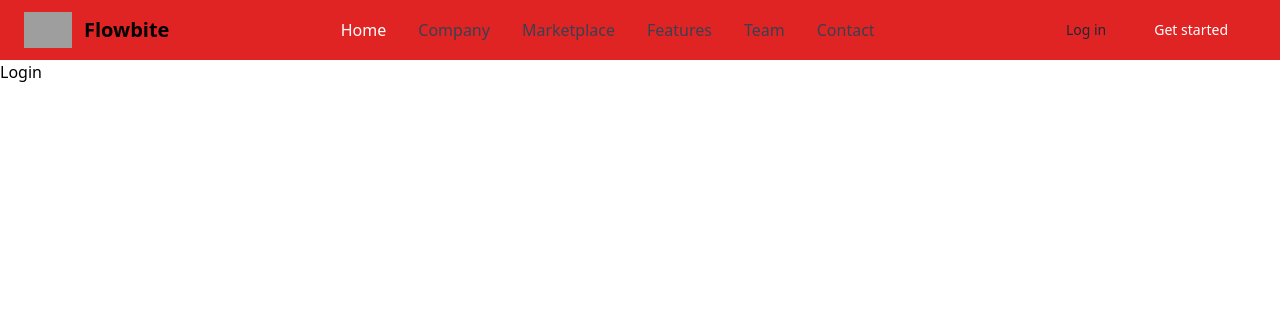
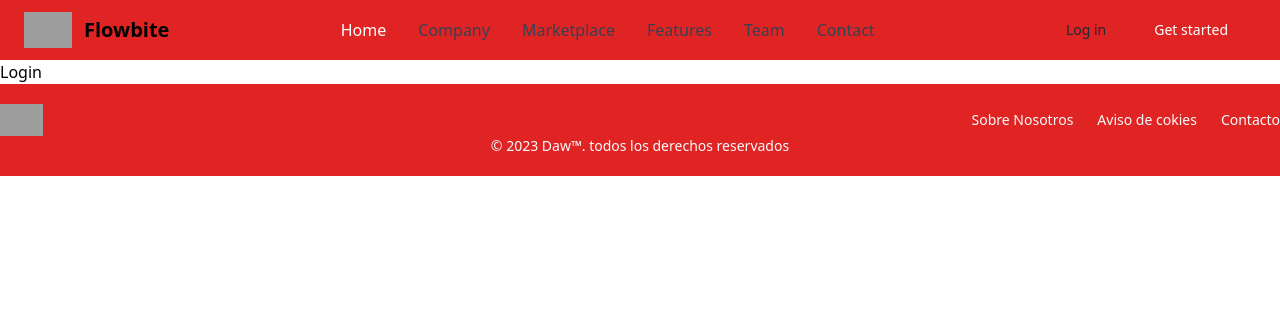
Before and after one commit to aescribano3/projecte3-Orlify, a PHP site: page /App/Views/login.php in a window 1280 px wide. Shown: the top 320 px of the page. Run offline with PHP 8.4, Linux system fonts and the light colour scheme; grey boxes are pictures that could not be loaded.

Commit message:
footer y carnet hechos

```diff
--- /dev/null
+++ b/App/Views/footer.php
@@ -0,0 +1,21 @@
+<footer class="bg-red-600 w-full text-center mt-auto bottom-0">
+    <div class="w-full max-w-screen-xl mx-auto  md:py-5">
+        <div class="sm:flex sm:items-center sm:justify-between">
+            <a href="https://flowbite.com/" class="flex items-center mb-4 sm:mb-0 space-x-3 rtl:space-x-reverse">
+                <img src="/imgs/logo.png" class="h-8" alt="logo web" />
+            </a>
+            <ul class="flex flex-wrap items-center mb-6 text-sm font-medium text-gray-50 sm:mb-0 dark:text-gray-400">
+                <li>
+                    <a href="#" class="hover:underline me-4 md:me-6">Sobre Nosotros</a>
+                </li>
+                <li>
+                    <a href="#" class="hover:underline me-4 md:me-6">Aviso de cokies</a>
+                </li>
+                <li>
+                    <a href="#" class="hover:underline">Contacto</a>
+                </li>
+            </ul>
+        </div>
+        <span class="block text-sm text-gray-50 sm:text-center dark:text-gray-400">© 2023 <a href="https://cendrassos.net/" class="hover:underline">Daw™</a>. todos los derechos reservados</span>
+    </div>
+</footer>
--- a/App/Views/login.php
+++ b/App/Views/login.php
@@ -14,5 +14,6 @@
 
     <script src="/js/flowbite.min.js"></script>
     <script src="/js/bundle.js"></script>
+    <?php  include "footer.php" ?>
 </body>
 </html>
--- /dev/null
+++ b/public/css/style.css
@@ -0,0 +1,5 @@
+body{
+    min-height: 100vh;
+    display: flex;
+    flex-direction: column;
+}
--- a/public/index.php
+++ b/public/index.php
@@ -4,6 +4,7 @@ use \Emeset\Contracts\Routers\Router;
 
 error_reporting(E_ERROR | E_WARNING | E_PARSE);
 include "../vendor/autoload.php";
+
 
 /* Creem els diferents models */
 $contenidor = new \App\Container(__DIR__ . "/../App/config.php");
@@ -12,5 +13,5 @@ $app = new \Emeset\Emeset($contenidor);
 
 $app->get("/", "App\Controllers\portada:ctrlPortada");
 $app->get("/login", "App\Controllers\login:ctrlIndex");
-
+$app->get("carnet", "App\Controllers\carnet:ctrlCarnet"); // llamar al controlador de carnet
 $app->execute();
--- a/public/main.css
+++ b/public/main.css
@@ -1056,6 +1056,15 @@ input:checked + .toggle-bg {
 .mb-2 {
   margin-bottom: 0.5rem;
 }
+.mb-4 {
+  margin-bottom: 1rem;
+}
+.mb-6 {
+  margin-bottom: 1.5rem;
+}
+.me-4 {
+  margin-inline-end: 1rem;
+}
 .ml-1 {
   margin-left: 0.25rem;
 }
@@ -1071,11 +1080,8 @@ input:checked + .toggle-bg {
 .mt-4 {
   margin-top: 1rem;
 }
-.ms-3 {
-  margin-inline-start: 0.75rem;
-}
-.ms-auto {
-  margin-inline-start: auto;
+.mt-auto {
+  margin-top: auto;
 }
 .block {
   display: block;
@@ -1107,21 +1113,12 @@ input:checked + .toggle-bg {
 .h-6 {
   height: 1.5rem;
 }
+.h-8 {
+  height: 2rem;
+}
 .h-9 {
   height: 2.25rem;
 }
-.h-3 {
-  height: 0.75rem;
-}
-.h-8 {
-  height: 2rem;
-}
-.h-\[calc\(100\%-1rem\)\] {
-  height: calc(100% - 1rem);
-}
-.max-h-full {
-  max-height: 100%;
-}
 .w-1\/2 {
   width: 50%;
 }
@@ -1425,14 +1435,15 @@ input:checked + .toggle-bg {
 }
 .leading-9 {
   line-height: 2.25rem;
-}
-.leading-relaxed {
-  line-height: 1.625;
 }
 .text-blue-600 {
   --tw-text-opacity: 1;
   color: rgb(28 100 242 / var(--tw-text-opacity));
 }
+.text-gray-50 {
+  --tw-text-opacity: 1;
+  color: rgb(249 250 251 / var(--tw-text-opacity));
+}
 .text-gray-500 {
   --tw-text-opacity: 1;
   color: rgb(107 114 128 / var(--tw-text-opacity));
@@ -1665,24 +1663,65 @@ input:checked + .toggle-bg {
   --tw-ring-opacity: 1;
   --tw-ring-color: rgb(31 41 55 / var(--tw-ring-opacity));
 }
-:is(.dark .dark\:focus\:ring-blue-800:focus) {
-  --tw-ring-opacity: 1;
-  --tw-ring-color: rgb(30 66 159 / var(--tw-ring-opacity));
-}
 @media (min-width: 640px) {
+
+  .sm\:mb-0 {
+    margin-bottom: 0px;
+  }
+
+  .sm\:flex {
+    display: flex;
+  }
 
   .sm\:h-9 {
     height: 2.25rem;
   }
+
+  .sm\:items-center {
+    align-items: center;
+  }
+
+  .sm\:justify-between {
+    justify-content: space-between;
+  }
+
+  .sm\:text-center {
+    text-align: center;
+  }
 }
 @media (min-width: 768px) {
 
-  .md\:inset-0 {
-    inset: 0px;
-  }
-
-  .md\:p-5 {
-    padding: 1.25rem;
+  .md\:m-20 {
+    margin: 5rem;
+  }
+
+  .md\:m-10 {
+    margin: 2.5rem;
+  }
+
+  .md\:m-5 {
+    margin: 1.25rem;
+  }
+
+  .md\:mb-0 {
+    margin-bottom: 0px;
+  }
+
+  .md\:me-6 {
+    margin-inline-end: 1.5rem;
+  }
+
+  .md\:flex-row {
+    flex-direction: row;
+  }
+
+  .md\:items-start {
+    align-items: flex-start;
+  }
+
+  .md\:py-5 {
+    padding-top: 1.25rem;
+    padding-bottom: 1.25rem;
   }
 }
 @media (min-width: 1024px) {
```
Also changed, not shown: other parts of public/main.css (+55 -55 lines), App/Controllers/carnet.php (added, +15 -0 lines), App/Views/carnet.php (added, +38 -0 lines), package-lock.json.
